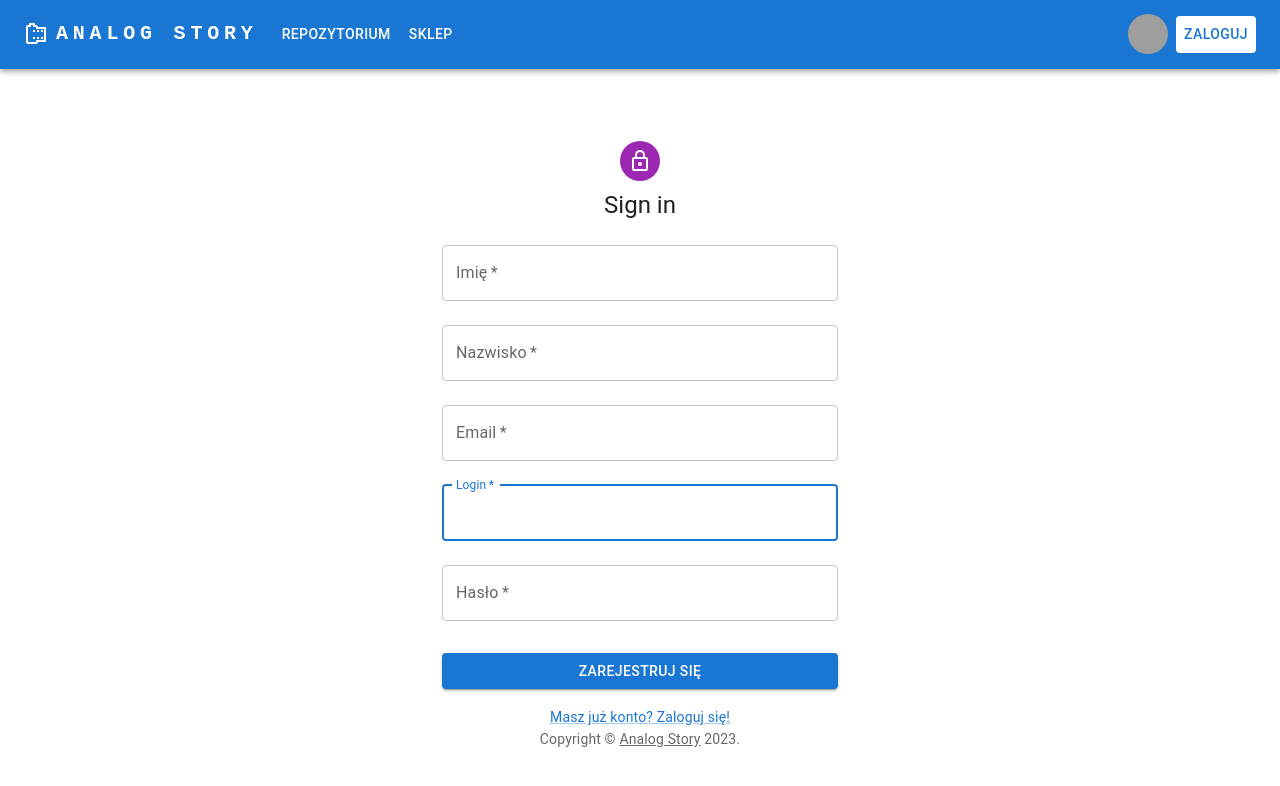
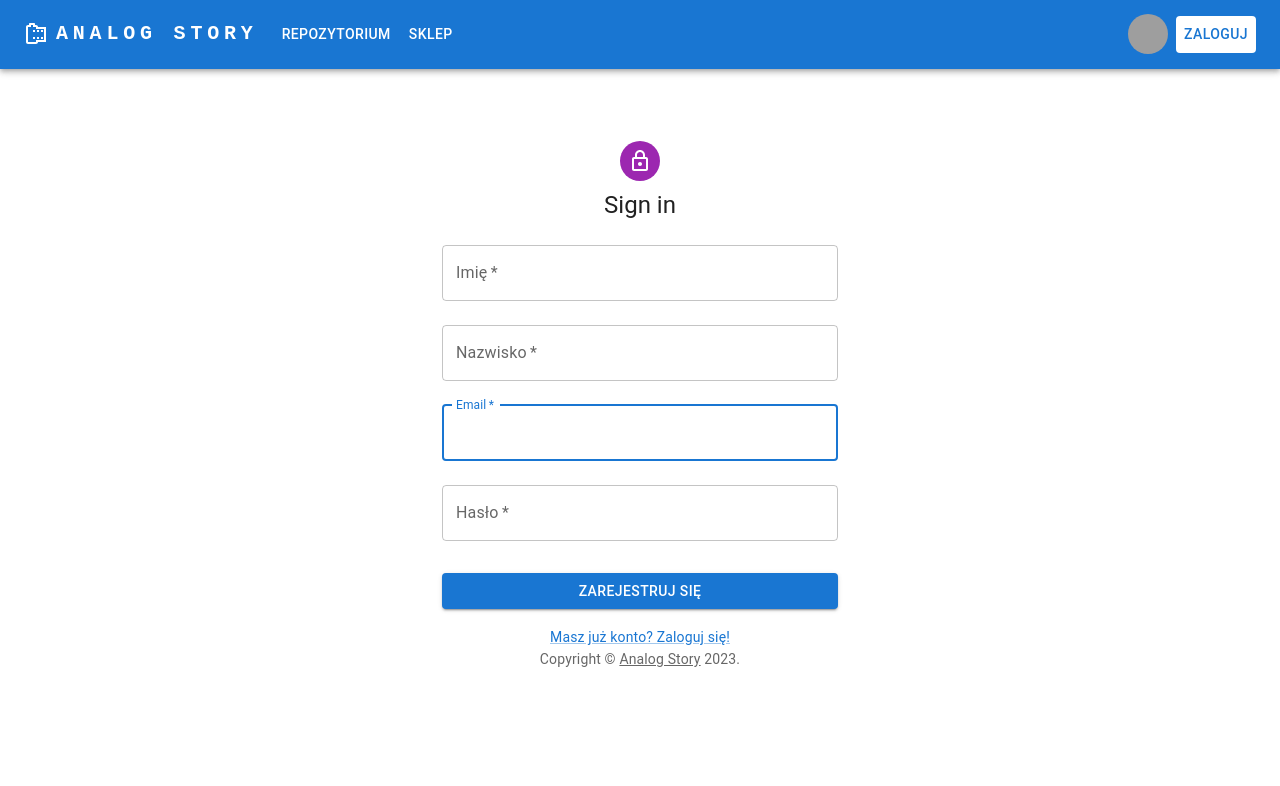
Before and after one commit to OlgaSadokierska/Analog-story-frontend, a React (Create React App) app: page /signin in a window 1280 px wide. Shown: the top 786 px of the page. Built offline with nearby package versions, Linux system fonts and the light colour scheme; grey boxes are pictures that could not be loaded.

Commit message:
add token to local storage

```diff
--- a/src/communication/Endpoints.ts
+++ b/src/communication/Endpoints.ts
@@ -7,8 +7,8 @@ export class Get {
 }
 
 export class Post {
-    static USER = [API_V1, USERS, "/login"].join("");
-    static USERREG = [API_V1, USERS, "/register"].join("");
+    static USER = [API_V1, "/auth/login"].join("");
+    static USERREG = [API_V1, "/auth/register"].join("");
 }
 
 export class Put {}
--- a/src/communication/Types.ts
+++ b/src/communication/Types.ts
@@ -2,8 +2,6 @@ export interface User {
     id?: number,
     firstname?: string;
     lastname?: string;
-    email?: string;
-    login: string;
+    email: string;
     password: string;
-    isAdmin: boolean;
 }
--- a/src/communication/network/PostRequests.ts
+++ b/src/communication/network/PostRequests.ts
@@ -6,25 +6,23 @@ import {api} from "../Config";
 import {Utils} from "./Utils";
 export class PostRequests {
     //USERS
-    static logInUser(login: string, password: string): Promise<User> {
-        console.log(login, password)
+    static logInUser(email: string, password: string): Promise<{ token : string }>{
+        console.log(email, password)
         return api.post(Post.USER, {
-            login: login,
+            email: email,
+            password: password
+        }).then(Utils.mapResponse<{ token : string }>)
+            .catch(Utils.handleError)
+    }
+
+    static registerUser(first_name: string, last_name: string, email: string, password: string): Promise<User> {
+        console.log(first_name, last_name, email, password)
+        return api.post(Post.USERREG, {
+            firstname: first_name,
+            lastname: last_name,
+            email: email,
             password: password
         }).then(Utils.mapResponse<User>)
             .catch(Utils.handleError)
     }
-
-    static registerUser(firstname: string, lastname: string, email: string, password: string, login: string, isAdmin: boolean): Promise<User> {
-        console.log(firstname, lastname, email, password, login, isAdmin)
-        return api.post(Post.USERREG, {
-            firstName: firstname,
-            lastName: lastname,
-            email: email,
-            login: login,
-            password: password,
-            isAdmin: isAdmin
-        }).then(Utils.mapResponse<User>)
-            .catch(Utils.handleError)
-    }
 }
--- a/src/layout/Navbar.tsx
+++ b/src/layout/Navbar.tsx
@@ -149,11 +149,9 @@ export default function Navbar() {
                             open={Boolean(anchorElUser)}
                             onClose={handleCloseUserMenu}
                         >
-                            {settings.map((setting) => (
-                                <MenuItem key={setting} onClick={handleCloseUserMenu}>
-                                    <Typography textAlign="center">{setting}</Typography>
+                                <MenuItem onClick={() => navigate("/userpanel")}>
+                                    <Typography textAlign="center">Profile</Typography>
                                 </MenuItem>
-                            ))}
                         </Menu>
                         <Button onClick={() => navigate('login')} sx={{backgroundColor: 'white'}}>Zaloguj</Button>
                     </Box>
--- a/src/pages/LogIn.tsx
+++ b/src/pages/LogIn.tsx
@@ -33,15 +33,14 @@ const defaultTheme = createTheme();
 export default function LogIn() {
     const navigate = useNavigate();
     const [user, setUser] = useState<User>({
-        login: "",
-        password:"",
-        isAdmin: false
+        email: "",
+        password:""
     });
     const handleSubmit = async (event: React.FormEvent<HTMLFormElement>) => {
         event.preventDefault();
 
         try {
-            await PostRequests.logInUser(user.login, user.password);
+            await PostRequests.logInUser(user.email, user.password).then(res => localStorage.setItem("Token", res.token));
         } catch (error) {
             console.error("Wystąpił błąd podczas logowania:", error);
         }
@@ -67,14 +66,14 @@ export default function LogIn() {
                     </Typography>
                     <Box component="form" onSubmit={handleSubmit} noValidate sx={{ mt: 1 }}>
                         <TextField
-                            onChange={(event) =>setUser((prevState) => ({...prevState, login: event.target.value}))}
+                            onChange={(event) =>setUser((prevState) => ({...prevState, email: event.target.value}))}
                             margin="normal"
                             required
                             fullWidth
-                            id="login"
-                            label="Login"
-                            name="login"
-                            autoComplete="login"
+                            id="email"
+                            label="Email"
+                            name="email"
+                            autoComplete="email"
                             autoFocus
                         />
                         <TextField
--- a/src/pages/SignIn.tsx
+++ b/src/pages/SignIn.tsx
@@ -36,16 +36,14 @@ export default function SignIn() {
         firstname: "",
         lastname: "",
         email: "",
-        login: "",
         password:"",
-        isAdmin: false
     });
 
     const handleSubmit = async (event: React.FormEvent<HTMLFormElement>) => {
         event.preventDefault();
 
         try {
-            await PostRequests.registerUser(user.firstname, user.lastname, user.email, user.password, user.login, false);
+            await PostRequests.registerUser(user.firstname, user.lastname, user.email, user.password).then(res => console.log(res));
         } catch (error) {
             console.error("Wystąpił błąd podczas rejestracji:", error);
         }
@@ -107,17 +105,6 @@ export default function SignIn() {
                             margin="normal"
                             required
                             fullWidth
-                            id="login"
-                            label="Login"
-                            name="login"
-                            autoComplete="login"
-                            autoFocus
-                            onChange={(event) =>setUser((prevState) => ({...prevState, login: event.target.value}))}
-                        />
-                        <TextField
-                            margin="normal"
-                            required
-                            fullWidth
                             name="password"
                             label="Hasło"
                             type="password"
```
